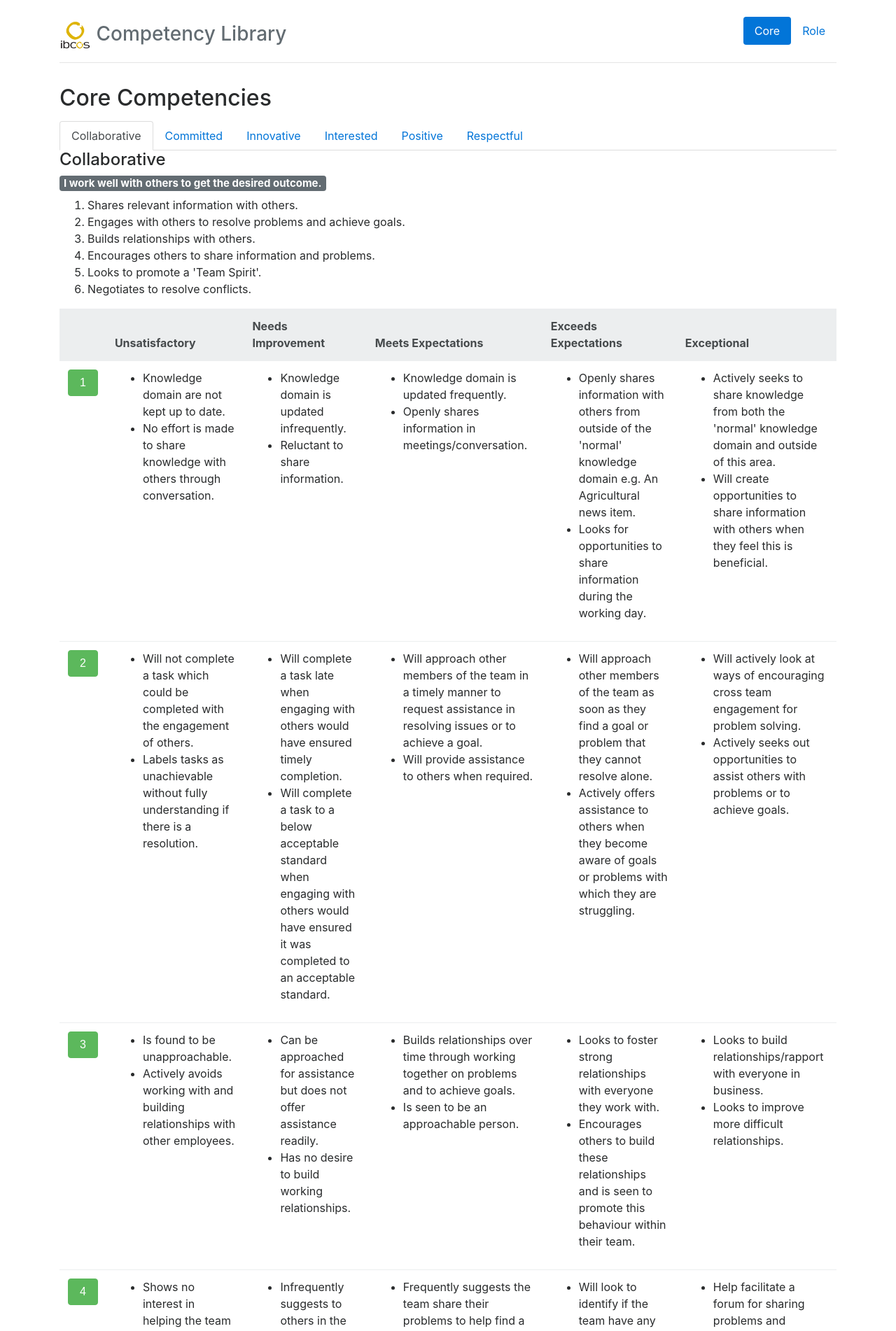
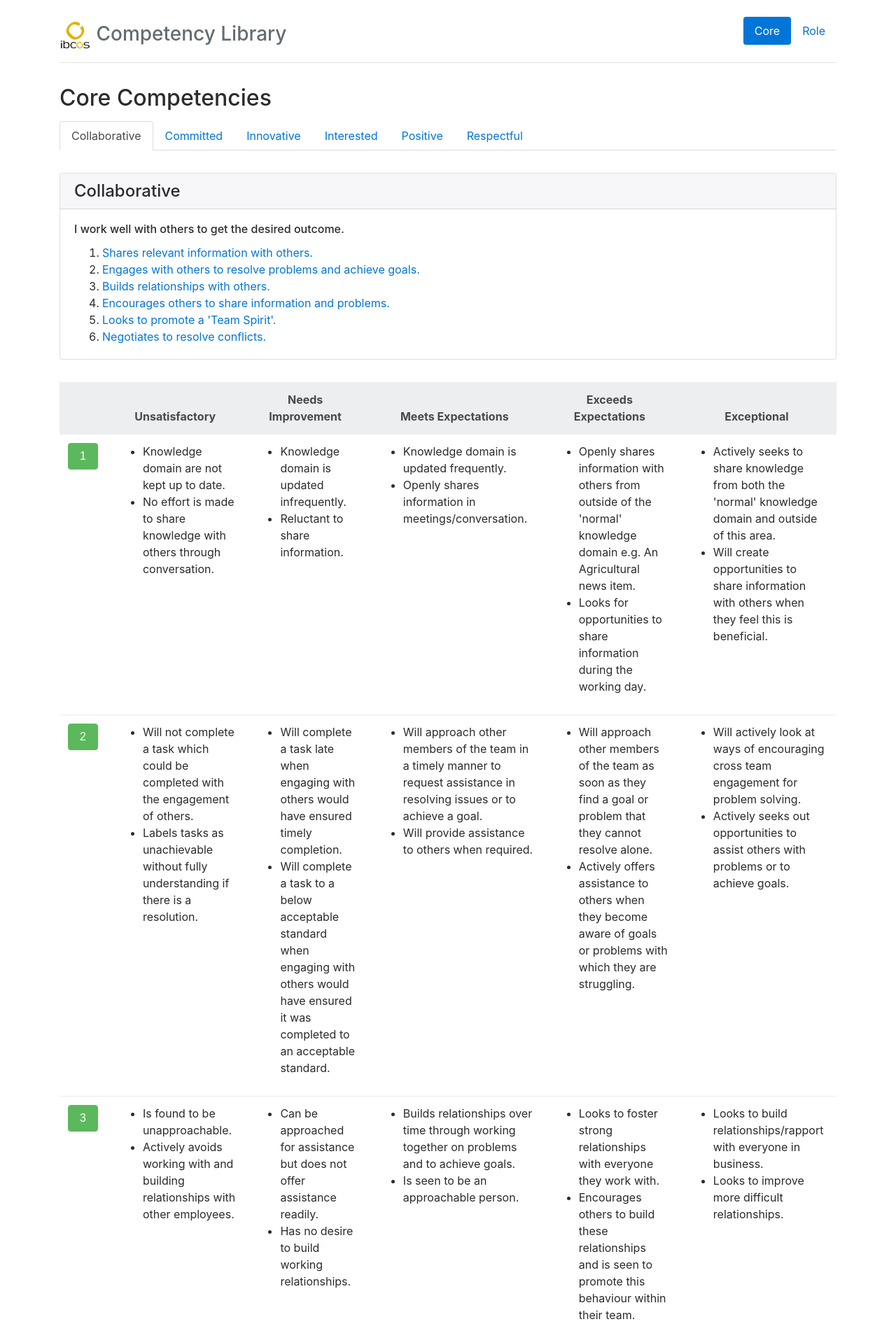
Before and after one commit to Ibcos/competency-library, a Jekyll site: the page built from index.md, in a window 1280 px wide. Shown: the top 1902 px of the page at 70% size. Built offline with Jekyll 4.4.1, drawn with Linux system fonts in a browser that asks for light colours; nearby versions of some CDN libraries.

Commit message:
Updated with card design

```diff
--- a/css/main.scss
+++ b/css/main.scss
@@ -27,6 +27,11 @@ body {
   margin-top: 0;
   margin-bottom: 0;
   line-height: 3rem;
+}
+
+.card {
+  margin-top: 2em;
+  margin-bottom: 2em;
 }
 
 /* Custom page footer */
--- a/index.md
+++ b/index.md
@@ -33,27 +33,31 @@ layout: default
       {% for competency in site.competencies %}
       {% if competency.type == 'core' %}
         <div class="tab-pane fade{% if forloop.index == 1 %} show active{% endif %}" id="{{ competency.title | downcase }}" role="tabpanel">
-          <h4>{{ competency.title }}</h4>
-          <h5><span class="badge badge-default">{{ competency.tagline }}</span></h5>
-          <ol>
-          {% for definition in competency.definitions %}
-            <li>{{ definition.title }}</li>
-          {% endfor %}
-          </ol>
+          <div class="card">
+            <h4 class="card-header">{{ competency.title }}</h4>
+            <div class="card-block">
+              <h6 class="card-title">{{ competency.tagline }}</h6>
+              <ol class="card-text">
+              {% for definition in competency.definitions %}
+                <li><a href="#{{ competency.title | downcase }}{{ forloop.index }}">{{ definition.title }}</a></li>
+              {% endfor %}
+              </ol>
+            </div>
+          </div>
           <table class="table table-hover">
-            <thead class="thead-default">
-              <tr>
+            <thead class="thead-default ">
+              <tr class="">
                 <th>&nbsp;</th>
-                <th>Unsatisfactory</th>
-                <th>Needs Improvement</th>
-                <th>Meets Expectations</th>
-                <th>Exceeds Expectations</th>
-                <th>Exceptional</th>
+                <th class="text-center">Unsatisfactory</th>
+                <th class="text-center">Needs Improvement</th>
+                <th class="text-center">Meets Expectations</th>
+                <th class="text-center">Exceeds Expectations</th>
+                <th class="text-center">Exceptional</th>
               </tr>
             </thead>
             {% for definition in competency.definitions %}
             <tr>
-              <td>
+              <td id="{{ competency.title | downcase }}{{ forloop.index }}">
                 <button type="button" class="btn btn-success" data-container="body" data-toggle="popover" data-trigger="focus" data-placement="top" title="{{ competency.title }}" data-content="{{ forloop.index }}. {{ definition.title }}">{{ forloop.index }}</button>
               </td>
               <td>
```
